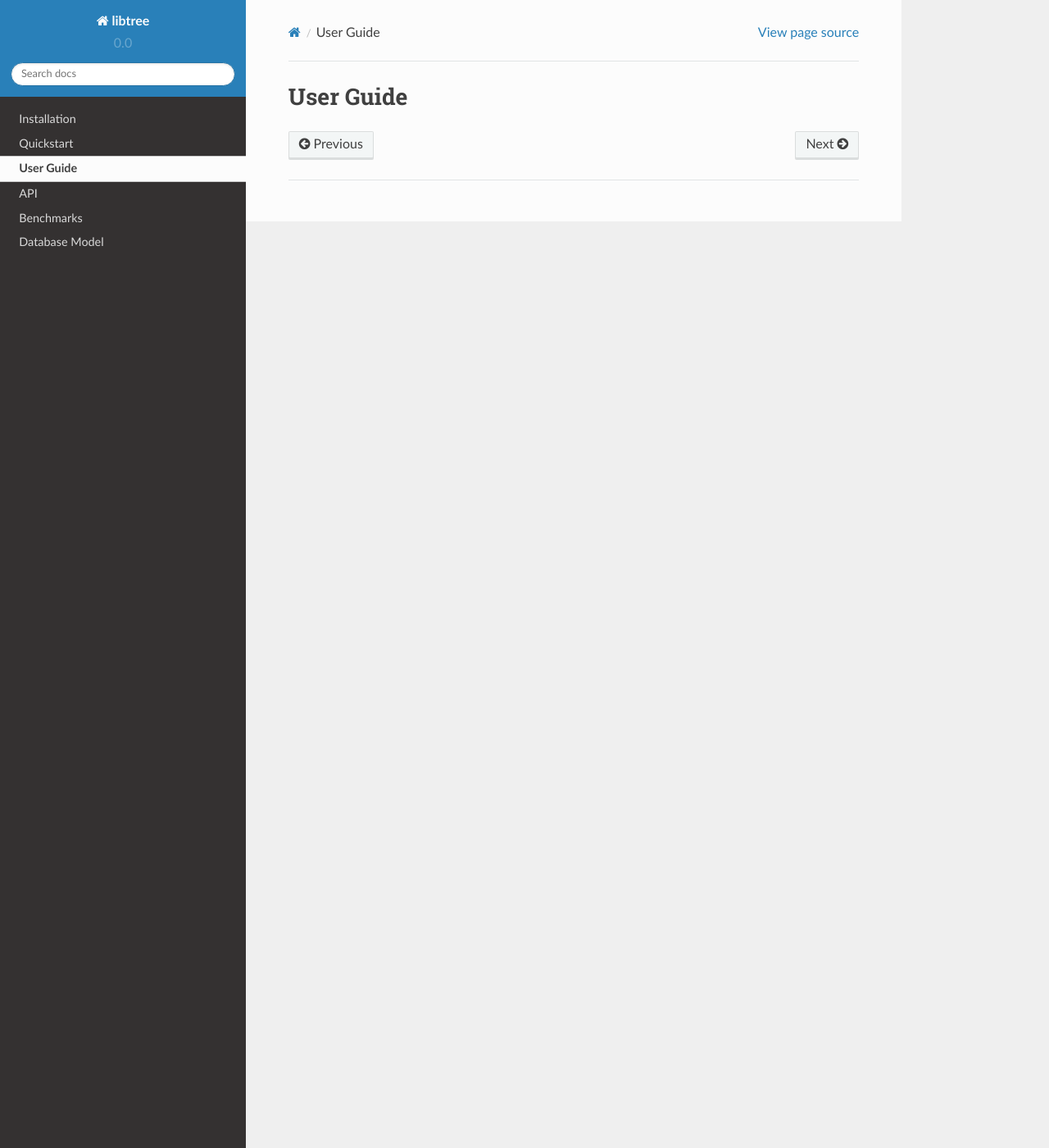
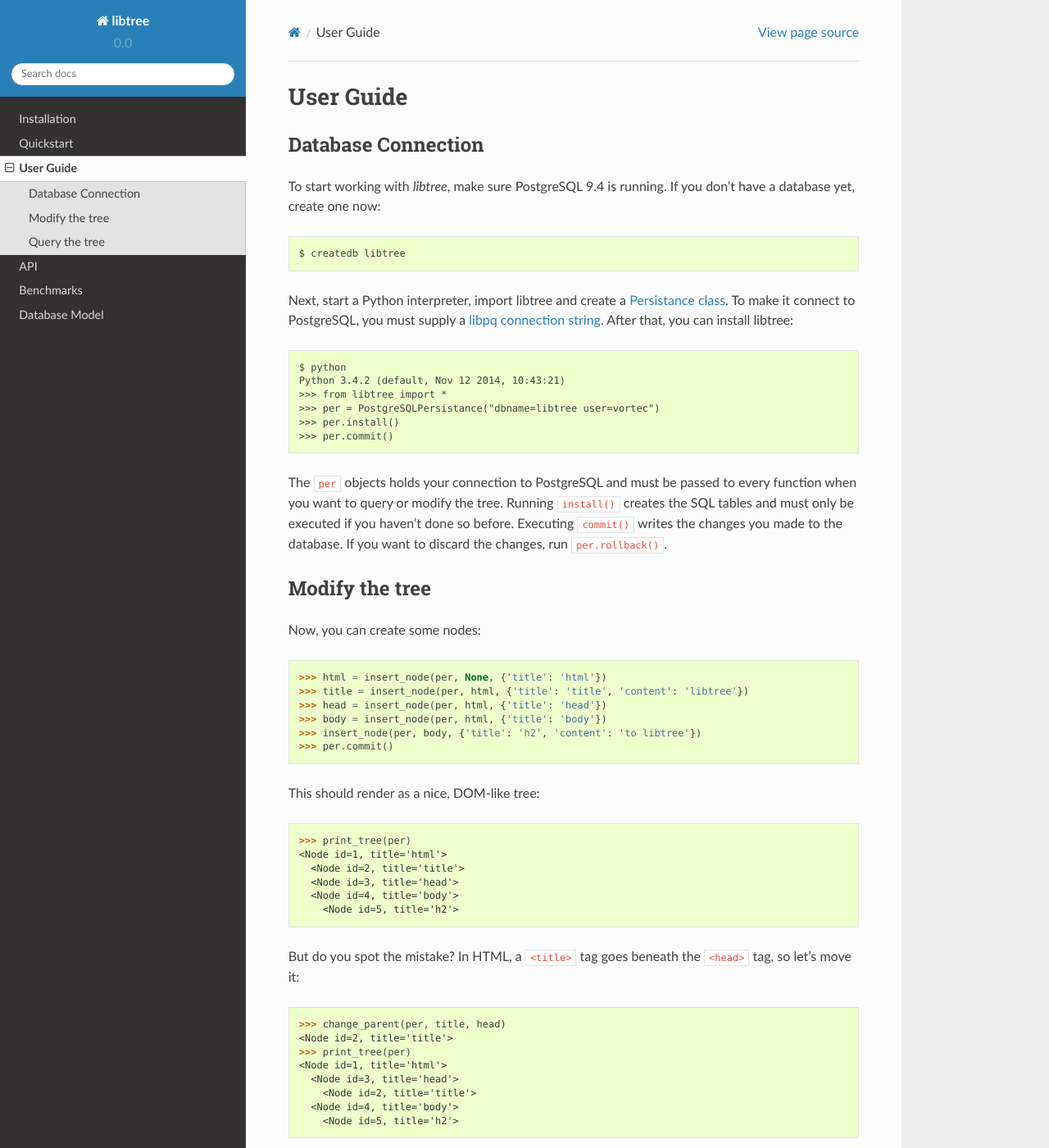
Before and after one commit to vortec/libtree, a Sphinx documentation site: the page built from docs/source/user_guide.rst, in a window 1280 px wide and 1400 px high. Shown: the whole window at 82% size. Built offline with Sphinx 7.4.7 and the Read the Docs theme 2.0.0, drawn with Linux system fonts in a browser that asks for light colours; some of the changed text lies outside the part shown.

Commit message:
add beginning of user guide docs

```diff
--- a/docs/source/user_guide.rst
+++ b/docs/source/user_guide.rst
@@ -2,3 +2,116 @@
 
 User Guide
 ==========
+
+Database Connection
+-------------------
+To start working with `libtree`, make sure PostgreSQL 9.4 is running. If
+you don't have a database yet, create one now::
+
+    $ createdb libtree
+
+Next, start a Python interpreter, import libtree and create a
+:ref:`api-persistance`. To make it connect to PostgreSQL, you must
+supply a `libpq connection string
+<http://www.postgresql.org/docs/current/static/libpq-connect.html#LIBPQ-CONNSTRING>`_. After that, you can install libtree::
+
+    $ python
+    Python 3.4.2 (default, Nov 12 2014, 10:43:21)
+    >>> from libtree import *
+    >>> per = PostgreSQLPersistance("dbname=libtree user=vortec")
+    >>> per.install()
+    >>> per.commit()
+
+The ``per`` objects holds your connection to PostgreSQL and must be
+passed to every function when you want to query or modify the tree.
+Running ``install()`` creates the SQL tables and must only be executed
+if you haven't done so before. Executing ``commit()`` writes the changes
+you made to the database. If you want to discard the changes, run
+``per.rollback()``.
+
+Modify the tree
+---------------
+Now, you can create some nodes::
+
+    >>> html = insert_node(per, None, {'title': 'html'})
+    >>> title = insert_node(per, html, {'title': 'title', 'content': 'libtree'})
+    >>> head = insert_node(per, html, {'title': 'head'})
+    >>> body = insert_node(per, html, {'title': 'body'})
+    >>> insert_node(per, body, {'title': 'h2', 'content': 'to libtree'})
+    >>> per.commit()
+
+This should render as a nice, DOM-like tree::
+
+    >>> print_tree(per)
+    <Node id=1, title='html'>
+      <Node id=2, title='title'>
+      <Node id=3, title='head'>
+      <Node id=4, title='body'>
+        <Node id=5, title='h2'>
+
+But do you spot the mistake? In HTML, a ``<title>`` tag goes beneath the
+``<head>`` tag, so let's move it::
+
+    >>> change_parent(per, title, head)
+    <Node id=2, title='title'>
+    >>> print_tree(per)
+    <Node id=1, title='html'>
+      <Node id=3, title='head'>
+        <Node id=2, title='title'>
+      <Node id=4, title='body'>
+        <Node id=5, title='h2'>
+
+And you also forgot the ``<h1>`` node, let's insert it before ``<h2>``::
+
+    >>> insert_node(per, body, {'title': 'h1', 'content': 'Welcome'}, position=0)
+    <Node id=6, title='h1'>
+    >>> print_tree(per)
+    <Node id=1, title='html'>
+      <Node id=3, title='head'>
+        <Node id=2, title='title'>
+      <Node id=4, title='body'>
+        <Node id=6, title='h1'>
+        <Node id=5, title='h2'>
+
+Since you know the ID, you can easily delete nodes without a ``Node``
+object::
+
+    >>> delete_node(per, 5)
+    >>> print_tree(per)
+    <Node id=1, title='html'>
+      <Node id=3, title='head'>
+        <Node id=2, title='title'>
+      <Node id=4, title='body'>
+        <Node id=6, title='h1'>
+    >>> per.commit()
+
+Query the tree
+--------------
+If you want to get a ``Node`` object, you can easily get one by querying
+for the ID::
+
+    >>> get_node(per, 2)
+    <Node id=2, title='title'>
+    >>> get_node(per, 2).properties
+    {'content': 'libtree', 'title': 'title'}
+
+You can get the immediate children of a node::
+
+    >>> list(get_children(per, html))
+    [<Node id=3, title='head'>, <Node id=4, title='body'>]
+
+You can get all nodes that have a certain property key set:
+
+    >>> list(get_nodes_by_property_key(per, 'content'))
+    [<Node id=2, title='title'>, <Node id=6, title='h1'>]
+
+Or ask for nodes that have a certain property value set::
+
+    >>> list(get_nodes_by_property_value(per, 'content', 'Welcome'))
+    [<Node id=6, title='h1'>]
+
+If you have a node, you can output the path from the root node to it
+too::
+
+    >>> list(get_ancestors(per, 6))
+    [<Node id=1, title='html'>, <Node id=4, title='body'>]
```
